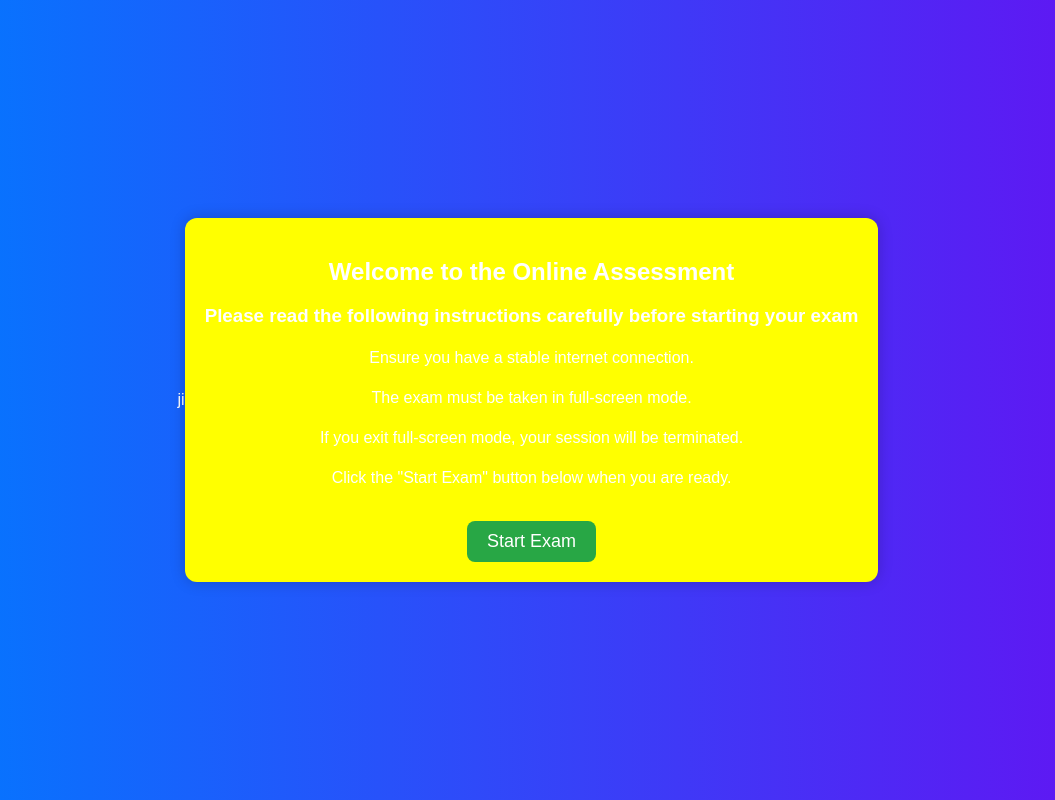
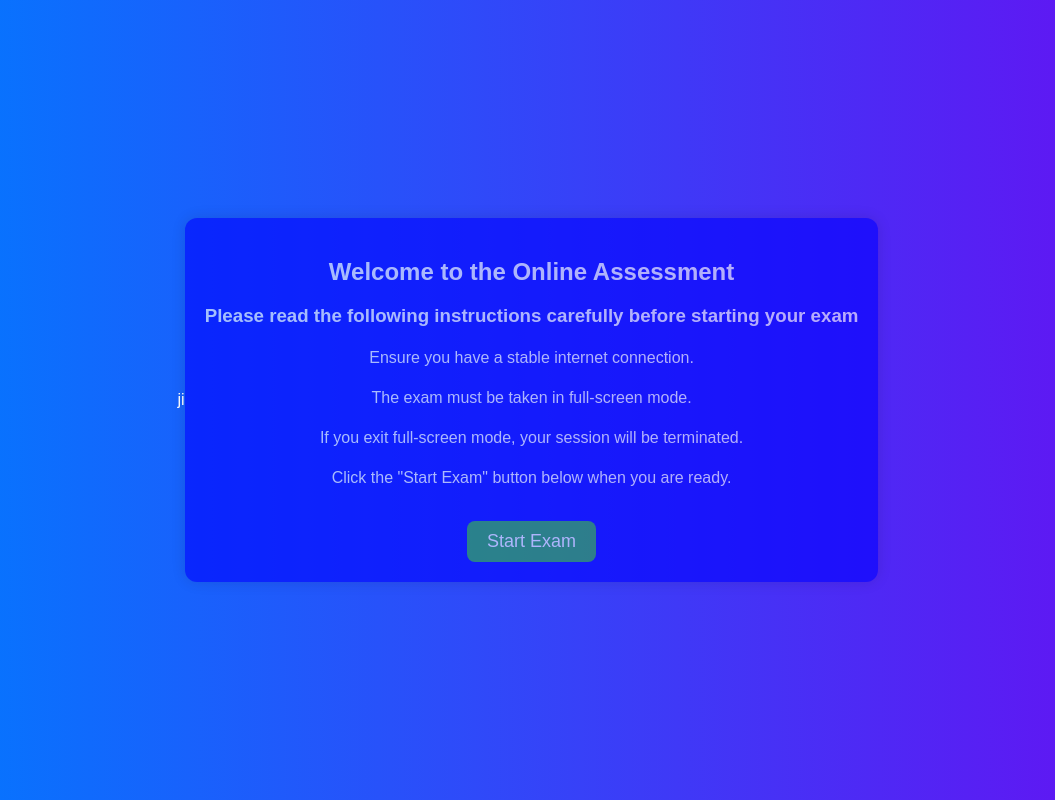
Before and after one commit to AlwynRajivS/Full-Screen-Assessment, a plain HTML site: page Full_Screen_Mode_Instructions.html in a window 1280 px wide. Shown: the whole page, without its empty margins (112-1167 px from the left). Drawn offline with Linux system fonts and the light colour scheme.

Commit message:
Update Full_Screen_Mode_Instructions.html

```diff
--- a/Full_Screen_Mode_Instructions.html
+++ b/Full_Screen_Mode_Instructions.html
@@ -20,7 +20,7 @@ ji<!DOCTYPE html>
         }
         .container {
             max-width: 700px;
-            background: rgb(255,255,0);
+            background: rgb(0,0,255);opacity:0.6;
             padding: 20px;
             border-radius: 12px;
             box-shadow: 0 0 15px rgba(0, 0, 0, 0.2);
```
